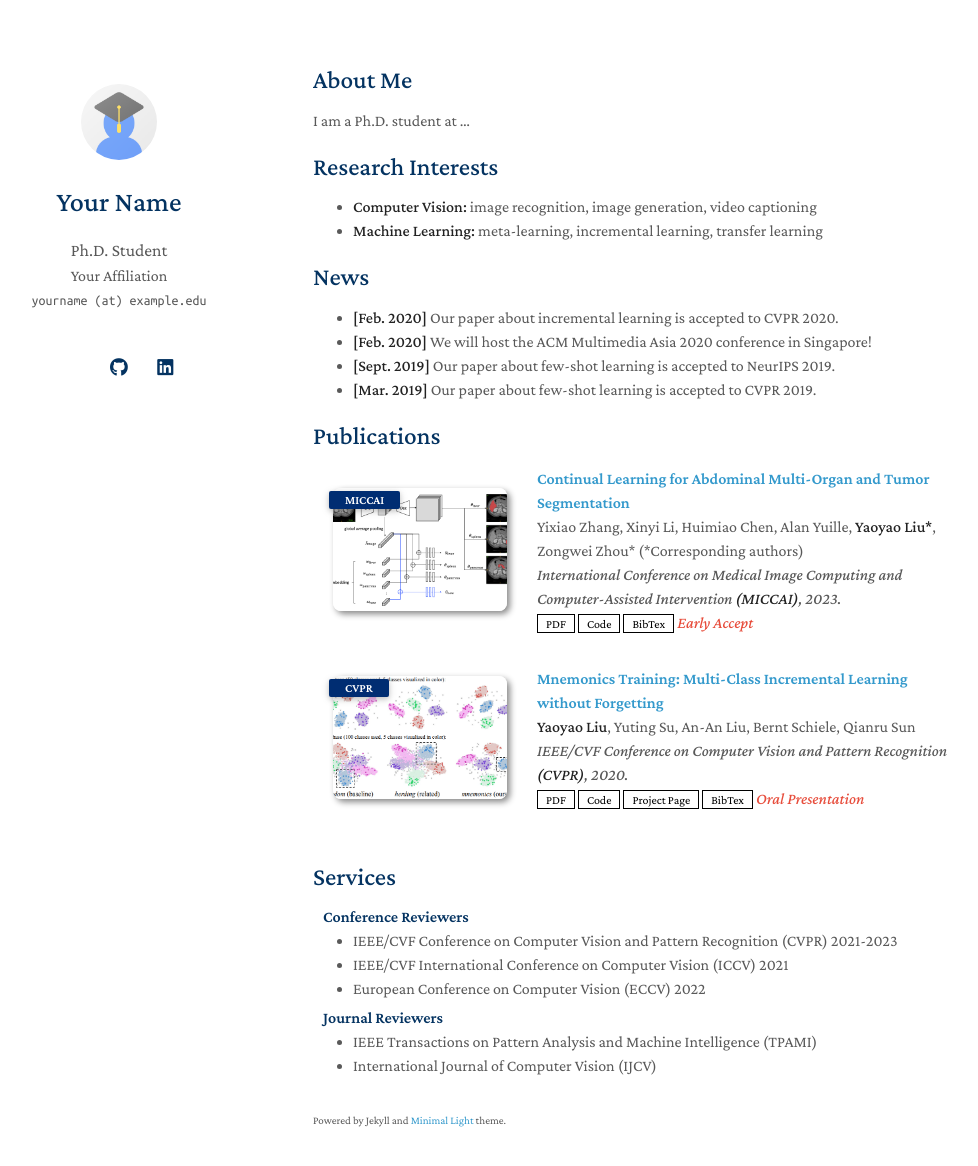
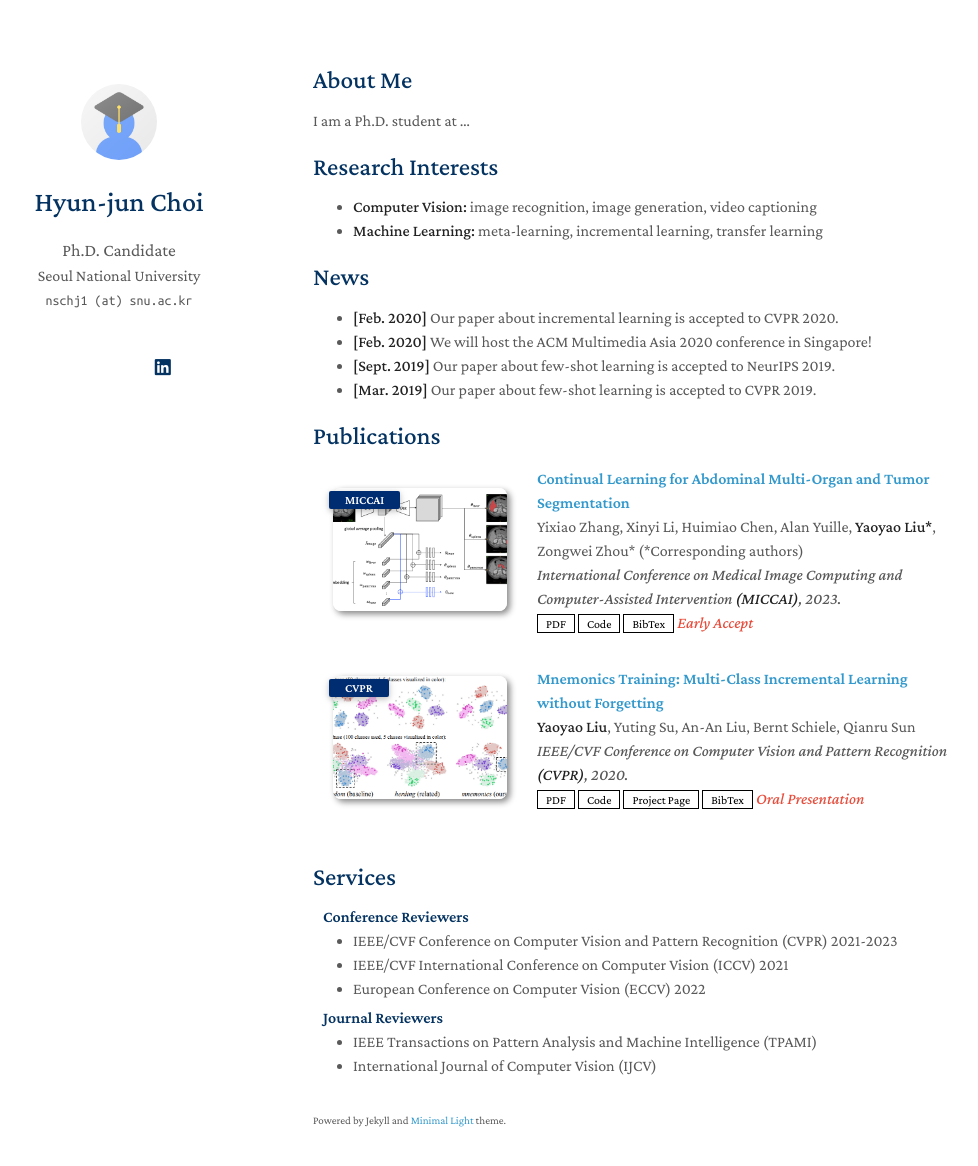
Before and after one commit to nschj1/pages, a Jekyll site: the page built from index.md, in a window 1280 px wide and 1201 px high. Shown: the top 1166 px of the window, without its empty margins (157-1135 px from the left). Built offline with Jekyll 4.4.1, drawn with Linux system fonts in a browser that asks for light colours; a style sheet for code colours, icons or effects is not loaded.

Commit message:
Update _config.yml

```diff
--- a/_config.yml
+++ b/_config.yml
@@ -1,22 +1,22 @@
 # Basic Information
-title: Your Name
-position: Ph.D. Student
-affiliation: Your Affiliation
-email: yourname (at) example.edu
+title: Hyun-jun Choi
+position: Ph.D. Candidate
+affiliation: Seoul National University
+email: nschj1 (at) snu.ac.kr
 
 # Search Engine Optimization (SEO)
 # The following information is used to improve the website traffic from search engines, e.g., Google.
 keywords: minimal light
 description: The Minimal Light is a simple and elegant jekyll theme for academic personal homepage.
-canonical: https://minimal-light-theme.yliu.me/
+canonical: https://nschj1.github.io/
 
 # Links
 # If you don't need one of them, you may delete the corresponding line.
-google_scholar: https://scholar.google.com/
+google_scholar: https://scholar.google.com/citations?user=FGPEj-UAAAAJ&hl=en
 cv_link: assets/files/curriculum_vitae.pdf
-github_link: https://github.com/
-linkedin: https://www.linkedin.com/
-twitter: https://twitter.com/
+# github_link: https://github.com/
+linkedin: https://www.linkedin.com/in/hyunjunchoi930217
+# twitter: https://twitter.com/
 
 # Images (e.g., your profile picture and your website's favicon)
 # "favicon" and "favicon_dark" are used for the light and dark modes, respectively.
@@ -38,7 +38,7 @@ font: "Serif" # or "Sans Serif"
 
 # Google Analytics ID
 # Please remove this if you don't use Google Analytics
-google_analytics: UA-111540567-4
+# google_analytics: UA-111540567-4
 
 # Use this project as a remote theme for GitHub Pages
 # See the guide here: https://docs.github.com/en/pages/setting-up-a-github-pages-site-with-jekyll/adding-a-theme-to-your-github-pages-site-using-jekyll
```
